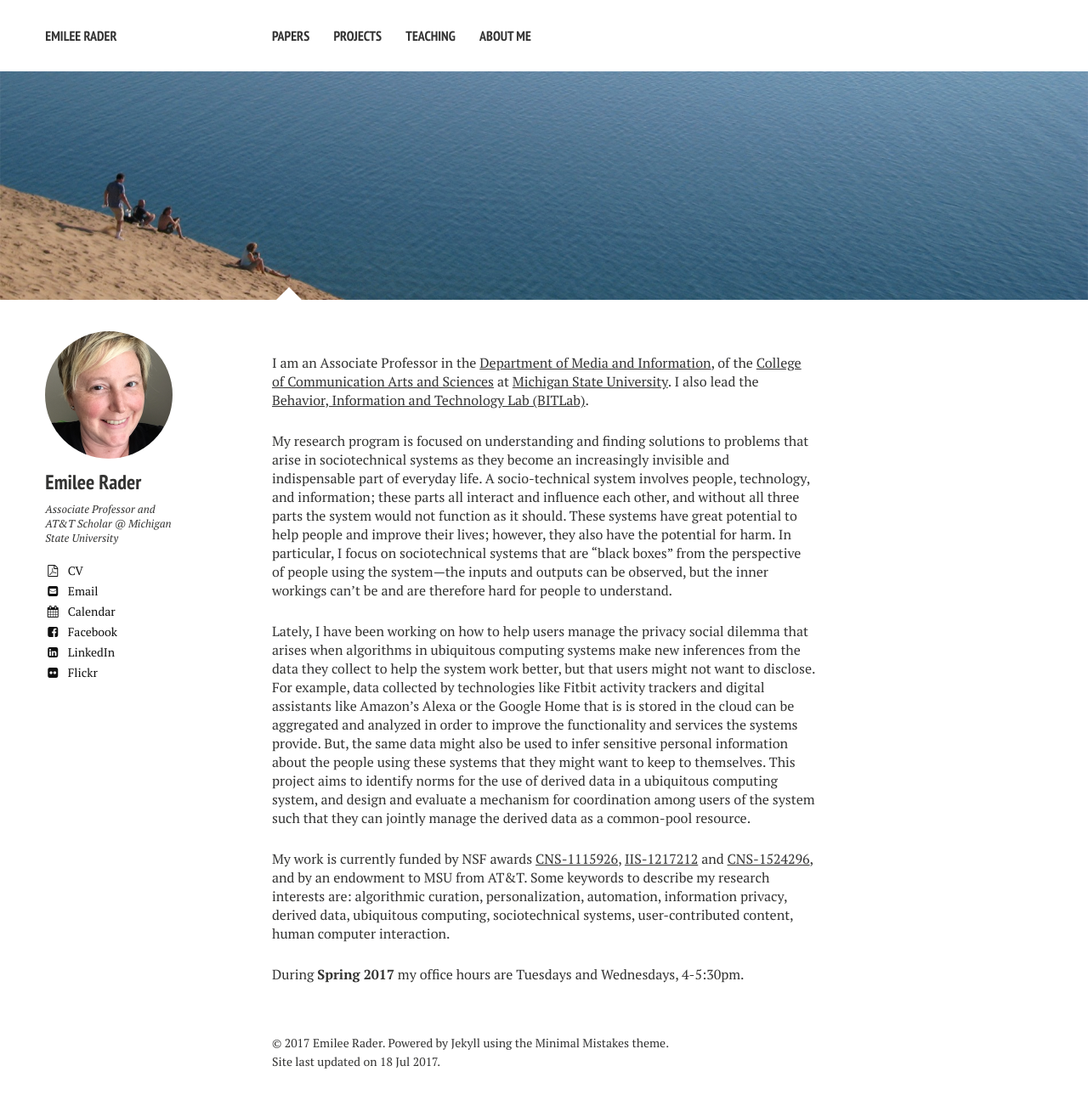
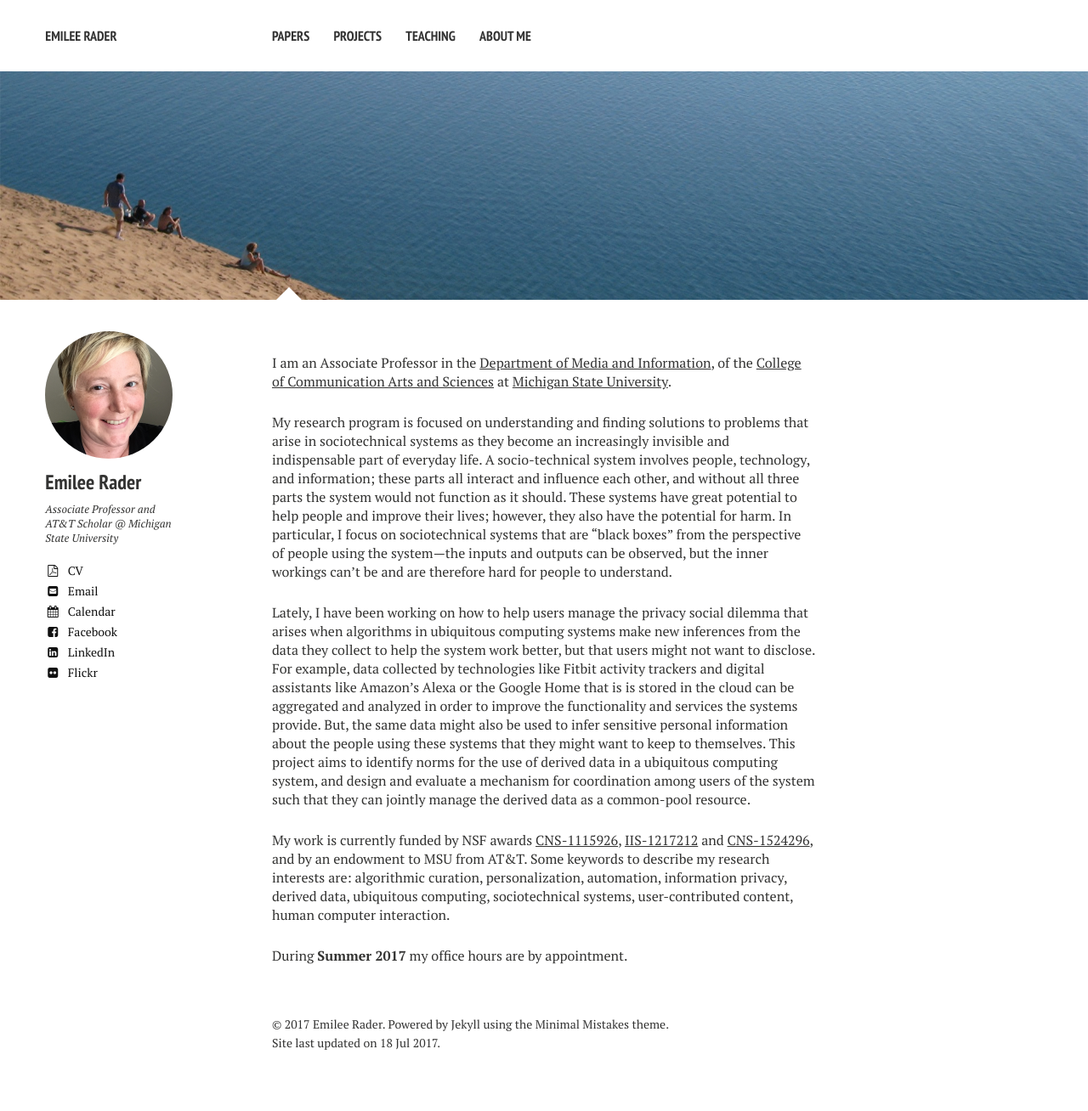
Before and after one commit to bierdoctor/bierdoctor.github.io, a Jekyll site: the page built from index.md, in a window 1280 px wide. Shown: the whole page at 85% size. Built offline with Jekyll 4.4.1, drawn with Linux system fonts in a browser that asks for light colours; nearby versions of some CDN libraries; after the commit the page ends 1286 px from its top, so only the background shows below that.

```diff
--- a/index.md
+++ b/index.md
@@ -4,7 +4,7 @@ comments: false
 share: false
 ---
 
-I am an Associate Professor in the [Department of Media and Information](http://mi.msu.edu/), of the [College of Communication Arts and Sciences](http://cas.msu.edu/) at [Michigan State University](http://msu.edu/). I also lead the [Behavior, Information and Technology Lab (BITLab)](https://bitlab.cas.msu.edu).
+I am an Associate Professor in the [Department of Media and Information](http://mi.msu.edu/), of the [College of Communication Arts and Sciences](http://cas.msu.edu/) at [Michigan State University](http://msu.edu/).
 
 My research program is focused on understanding and finding solutions to problems that arise in sociotechnical systems as they become an increasingly invisible and indispensable part of everyday life. A socio-technical system involves people, technology, and information; these parts all interact and influence each other, and without all three parts the system would not function as it should. These systems have great potential to help people and improve their lives; however, they also have the potential for harm. In particular, I focus on sociotechnical systems that are "black boxes" from the perspective of people using the system---the inputs and outputs can be observed, but the inner workings can't be and are therefore hard for people to understand.
 
@@ -12,4 +12,4 @@ Lately, I have been working on how to help users manage the privacy social dilem
 
 My work is currently funded by NSF awards [CNS-1115926](http://www.nsf.gov/awardsearch/showAward.do?AwardNumber=1115926), [IIS-1217212](http://nsf.gov/awardsearch/showAward?AWD_ID=1217212) and [CNS-1524296](http://www.nsf.gov/awardsearch/showAward?AWD_ID=1524296), and by an endowment to MSU from AT&T. Some keywords to describe my research interests are: algorithmic curation, personalization, automation, information privacy, derived data, ubiquitous computing, sociotechnical systems, user-contributed content, human computer interaction.
 
-During **Spring 2017** my office hours are Tuesdays and Wednesdays, 4-5:30pm.
+During **Summer 2017** my office hours are by appointment.
```
Also changed, not shown: about/index.md (+3 -0 lines).
